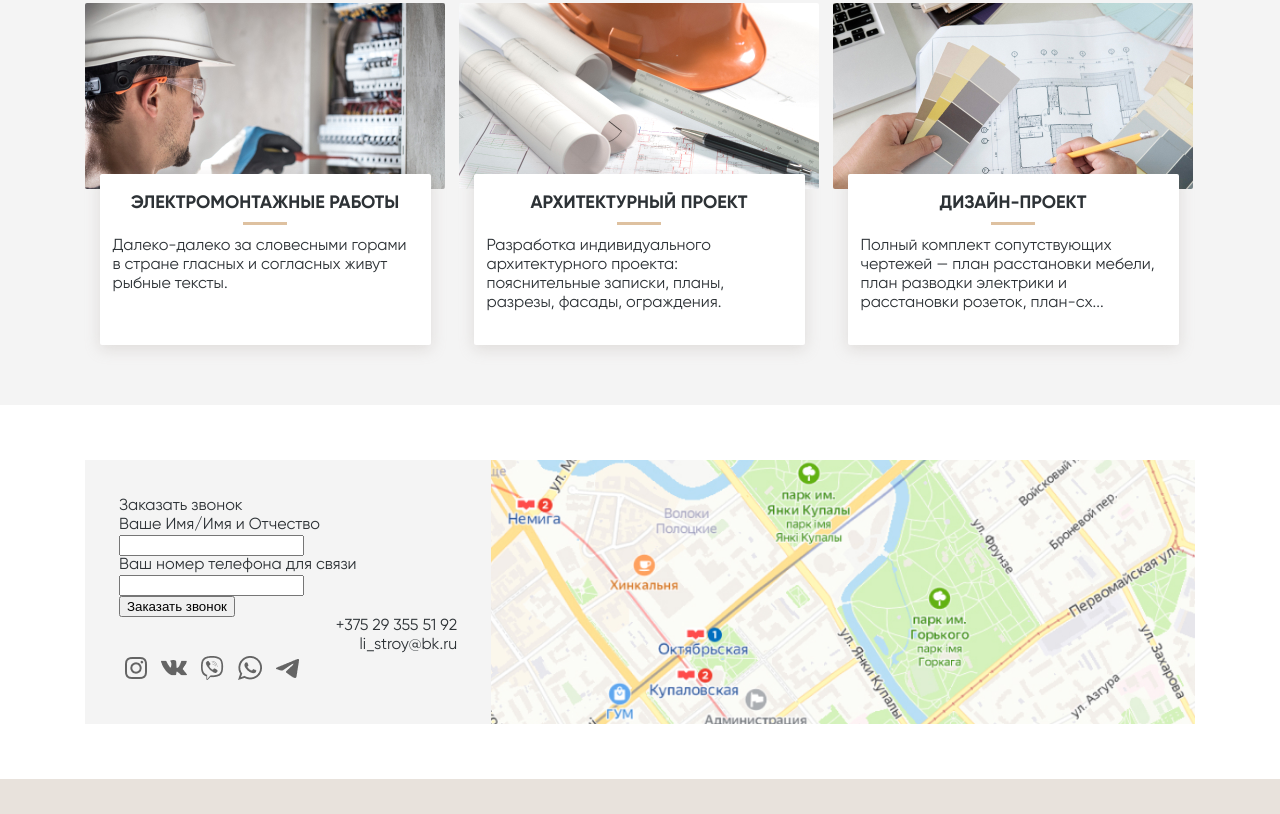
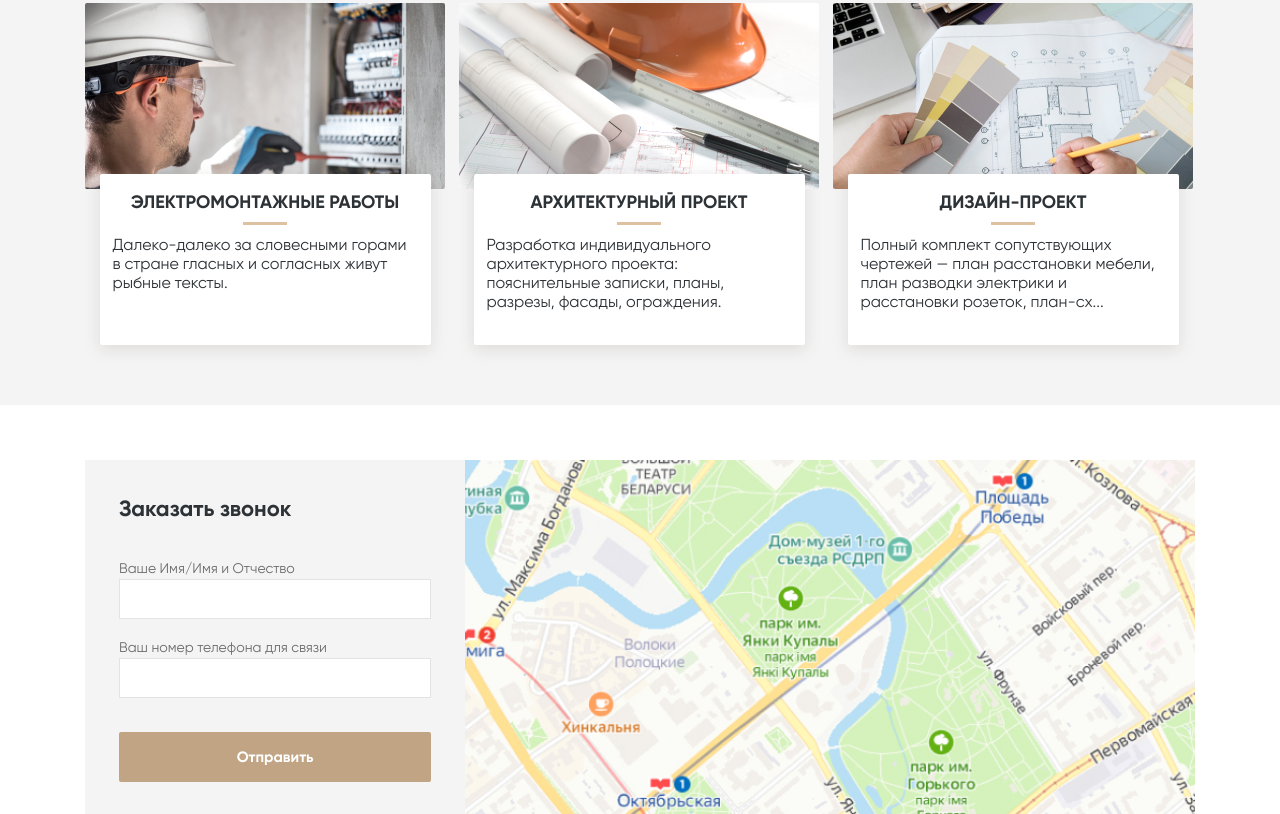
Before and after one commit to romanprokopuk/listroy, a website: page app/index.html in a window 1280 px wide. Shown: the part 1986-2800 px from the top of the page. Drawn offline with Linux system fonts and the light colour scheme.

Commit message:
callback all

```diff
--- a/app/index.html
+++ b/app/index.html
@@ -416,38 +416,43 @@
         <section class="callback">
             <div class="container container__callback">
                 <div class="callback-contant">
-                    <div class="callback-form">
-                        <span class="callback-heading">Заказать звонок</span>
-                        <form action="#" autocomplete="on">
-                            <div class="callback-form-name">
-                                <span>Ваше Имя/Имя и Отчество</span>
-                                <div class="callback-form-input callback-form-input__name">
-                                    <input type="text" name="name" required="">
+                    <div class="form">
+                        <span class="form-heading">Заказать звонок</span>
+                        <form class="form-wrap" action="#" autocomplete="on">
+                            <div class="form-field-wrap">
+                                <div class="form-field">
+                                    <span class="form-field-heading">Ваше Имя/Имя и Отчество</span>
+                                    <div class="form-field-input">
+                                        <input type="text" name="name" required="">
+                                    </div>
+                                </div>
+                                <div class="form-field">
+                                    <span class="form-field-heading">Ваш номер телефона для связи</span>
+                                    <div class="form-field-input">
+                                        <input type="tel" name="telephone" required="">
+                                    </div>
                                 </div>
                             </div>
-                            <div class="callback-form-phone-number">
-                                <span>Ваш номер телефона для связи</span>
-                                <div class="callback-form-input callback-form-input__phone-number">
-                                    <input type="tel" name="telephone" required="">
-                                </div>
+                            <div class="form-submit">
+                                <input class="btn-submit btn-submit__form" type="submit" value="Отправить"
+                                    title="Отправить запрос на обратный звонок">
                             </div>
-                            <div class="callback-result"></div>
-                            <input class="main-input main-input__callback-form" type="submit" value="Заказать звонок">
                         </form>
                     </div>
-                    <div class="contacts">
+                    <div class="separator"></div>
+                    <div class="contacts contacts__callback">
                         <ul>
                             <li>
-                                <a class="contacts-elem" href="tel:+375293555192" title="Позвонить на телефон">+375 29
+                                <a class="contacts-elem contacts-elem__callback-phone" href="tel:+375293555192" title="Позвонить на телефон">+375 29
                                     355 51 92</a>
                             </li>
                             <li>
-                                <a class="contacts-elem" href="mailto:li_stroy@bk.ru"
+                                <a class="contacts-elem contacts-elem__callback-mail" href="mailto:li_stroy@bk.ru"
                                     title="Написать на e-mail">li_stroy@bk.ru</a>
                             </li>
                         </ul>
                     </div>
-                    <div class="social">
+                    <div class="social social__callback">
                         <ul>
                             <li>
                                 <a class="social-elem social-elem__instagram" href="" title="Мы в Instagram"></a>
--- a/app/scss/callback.scss
+++ b/app/scss/callback.scss
@@ -24,6 +24,7 @@
 }
 
 .callback-contant {
+    position: relative;
     flex-grow: 1;
     padding: 37px 34px;
     background-color: #f4f4f4;
@@ -32,6 +33,7 @@
     }
     @media (max-width: 768px) {
         padding: 0;
+        padding-bottom: 33px;
     }
 }
 
@@ -60,3 +62,86 @@
     background-repeat: no-repeat;
     background-size: cover;
 }
+
+.btn-submit__form {
+    display: block;
+    width: 100%;
+    color: #fff;
+    background-color: #c0a484;
+    border: none;
+    @media (max-width: 768px) and (min-width: 575.999999px) {
+        width: 260px;
+        margin: 0 auto;
+    }
+}
+
+.separator {
+    width: 198px;
+    height: 1px;
+    margin-top: 39px;
+    background-color: #d9d4d0;
+    margin-left: auto;
+    margin-right: auto;
+    @media (max-width: 1200px) {
+        margin-top: 33px;
+    }
+    @media (max-width: 576px) {
+        margin-top: 27px;
+    }
+}
+
+.contacts__callback {
+    position: relative;
+    text-align: left;
+    margin-top: 36px;
+    color: #6d6d6d;
+    & :nth-child(n + 2) {
+        margin-top: 13px;
+    }
+    & .contacts-elem {
+        margin-left: 27px;
+    }
+    & .contacts-elem::before {
+        content: "";
+        position: absolute;
+        width: 16px;
+        height: 16px;
+        left: 0;
+        background-position: center;
+        background-size: contain;
+        background-repeat: no-repeat;
+    }
+    @media (max-width: 1200px) {
+        margin-top: 29px;
+    }
+}
+
+.contacts-elem__callback-phone::before {
+    background-image: url(../images/phone-portable-menu.png);
+}
+
+.contacts-elem__callback-mail::before {
+    width: 20px !important;
+    background-image: url(../images/mail-portable-menu.png);
+}
+
+.social__callback {
+    margin-top: 30px;
+    & .social-elem {
+        margin: 0;
+        margin-right: 10px;
+        @media (max-width: 768px) and (min-width: 575.999999px) {
+            margin-right: 0;
+            margin-left: 10px;
+        }
+    }
+    @media (max-width: 1200px) {
+        margin-top: 23px;
+    }
+    @media (max-width: 768px) and (min-width: 575.999999px) {
+        margin-top: 0;
+        position: absolute;
+        right: 0;
+        bottom: 33px;
+    }
+}
--- a/app/scss/main-classes.scss
+++ b/app/scss/main-classes.scss
@@ -37,12 +37,16 @@
 .search-input {
     width: 316px;
     height: 40px;
-    padding-left: 5px;
+    padding-left: 12px;
     padding-right: 45px;
     background: #f4f4f4;
     border: 1px solid #ccc6c6;
     border-radius: 2px;
     outline: none;
+    font-family: "Gilroy-Regular";
+    font-size: 15px;
+    line-height: 18px;
+    color: #45484a;
     @media (max-width: 1200px) {
         width: 242px;
         height: 36px;
@@ -119,6 +123,10 @@
 
 .contacts {
     text-align: right;
+    font-family: "Gilroy-Regular";
+    font-size: 16px;
+    line-height: 20px;
+    color: #45484a;
 }
 
 .contacts-elem {
@@ -472,3 +480,72 @@
         font-size: 16px;
     }
 }
+
+// --------------------------------------------------------------------------------- > form
+
+.form-heading {
+    display: block;
+    font-family: "Gilroy-Bold";
+    font-size: 22px;
+    line-height: 27px;
+    @media (max-width: 768px) {
+        font-size: 20px;
+        line-height: 25px;
+    }
+    @media (max-width: 576px) {
+        text-align: center;
+    }
+}
+
+.form-wrap {
+    margin-top: 36px;
+    @media (max-width: 1200px) {
+        margin-top: 30px;
+    }
+}
+
+.form-field-wrap {
+    display: flex;
+    flex-direction: column;
+    @media (max-width: 768px) and (min-width: 575.999999px) {
+        flex-direction: row;
+        justify-content: space-between;
+    }
+}
+
+.form-field {
+    margin-bottom: 20px;
+    @media (max-width: 768px) and (min-width: 575.999999px) {
+        width: 240px;
+    }
+}
+
+.form-field-heading {
+    font-family: "Gilroy-Regular";
+    font-size: 14px;
+    line-height: 18px;
+    color: #6d6d6d;
+}
+
+.form-field-input {
+    & input {
+        width: 100%;
+        height: 40px;
+        padding: 0 12px;
+        background-color: #fff;
+        border: 1px solid #e3e3e3;
+        outline: none;
+        font-family: "Gilroy-Regular";
+        font-size: 14px;
+        line-height: 18px;
+        color: #6d6d6d;
+    }
+}
+
+.form-submit {
+    margin-top: 14px;
+    width: 100%;
+    @media (max-width: 1200px) {
+        margin-top: 6px;
+    }
+}
```
Also changed, not shown: app/css/style.min.css.
